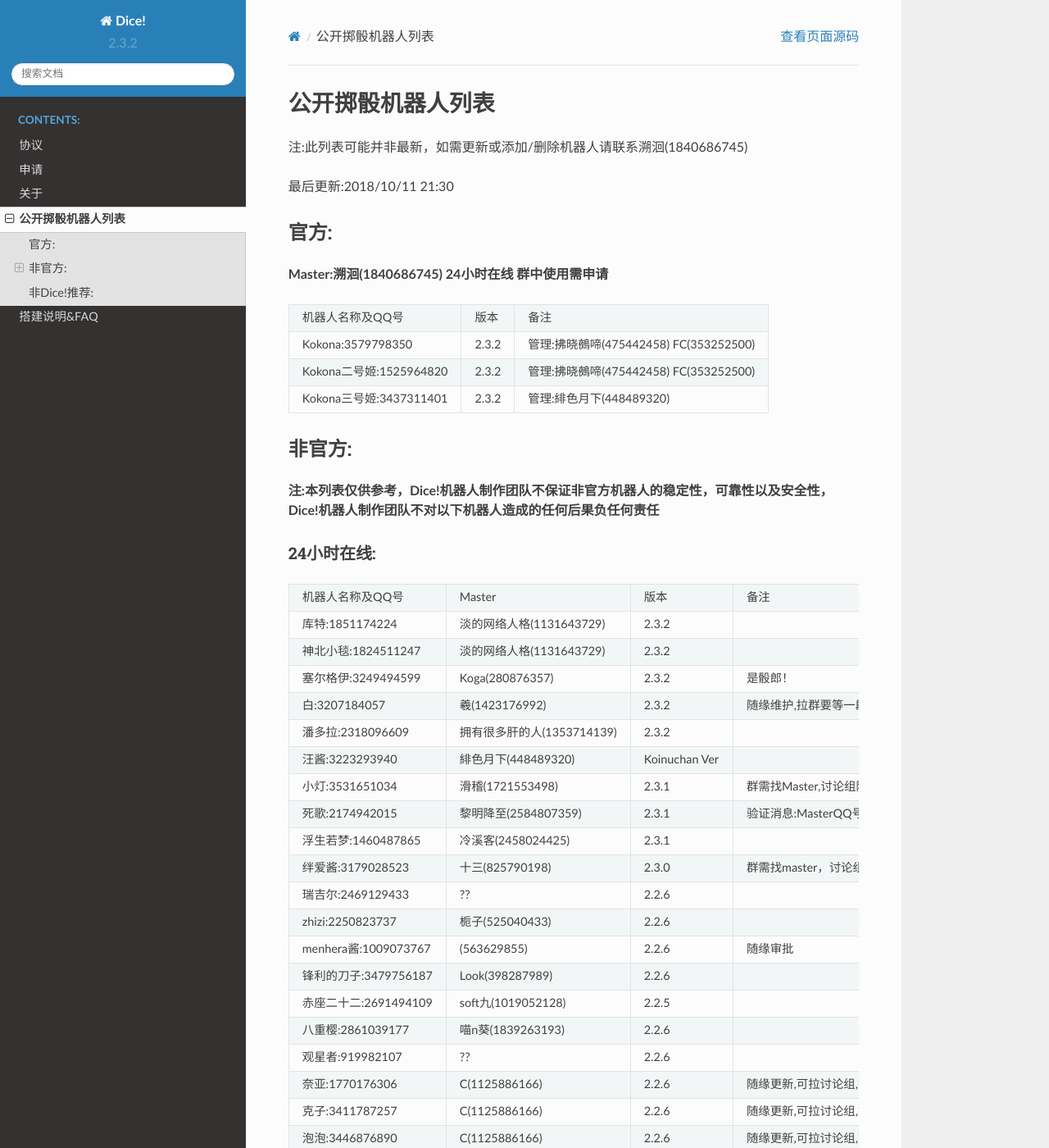
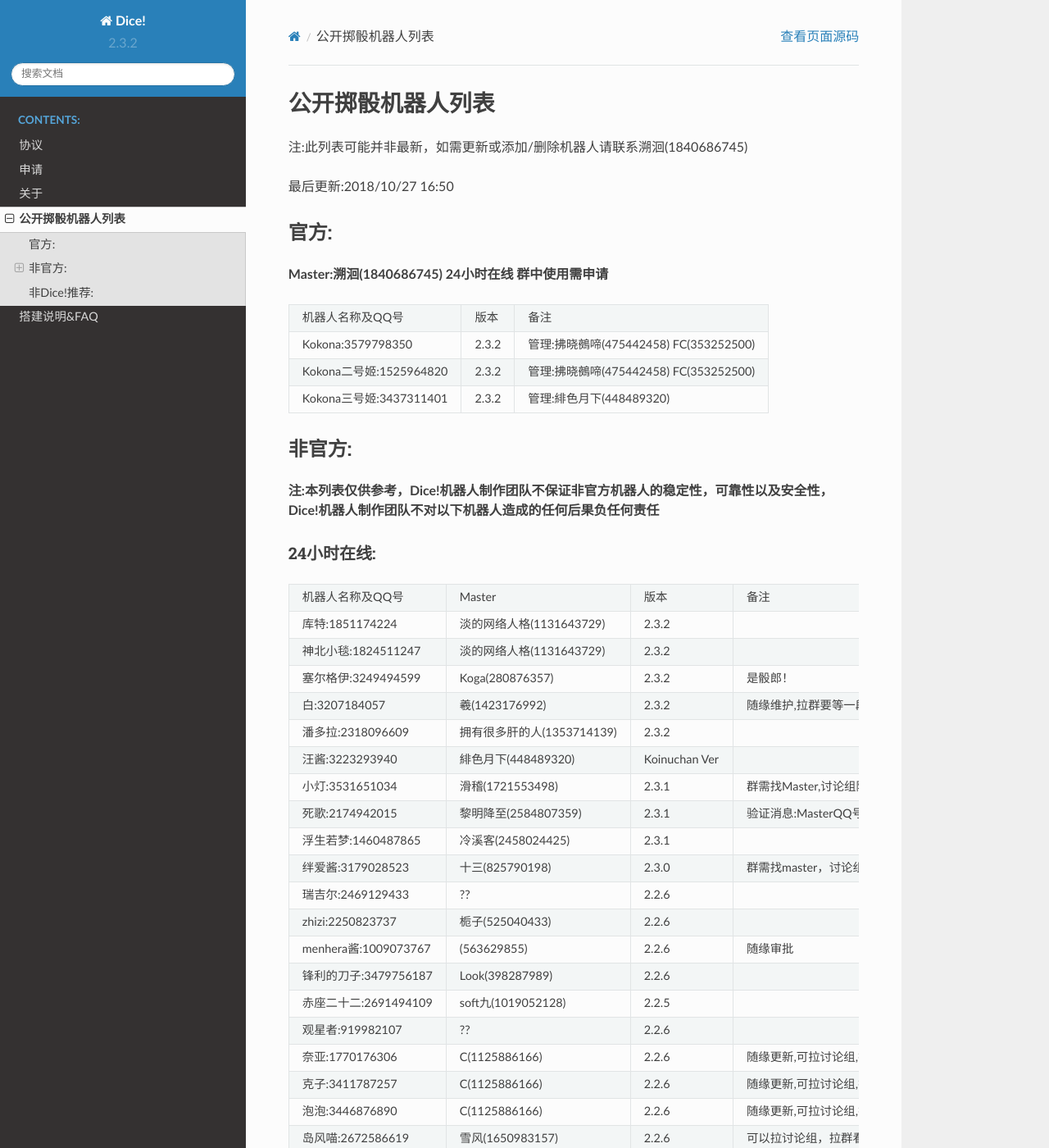
Before and after one commit to Dice-Developer-Team/Dice, a Sphinx documentation site: the page built from docs/DiceList.rst, in a window 1280 px wide and 1400 px high. Shown: the whole window at 82% size. Built offline with Sphinx 7.4.7 and the Read the Docs theme 2.0.0, drawn with Linux system fonts in a browser that asks for light colours.

Commit message:
Update DiceList.rst

```diff
--- a/docs/DiceList.rst
+++ b/docs/DiceList.rst
@@ -7,7 +7,7 @@
 
 注:此列表可能并非最新，如需更新或添加/删除机器人请联系溯洄(1840686745)
 
-最后更新:2018/10/11 21:30
+最后更新:2018/10/27 16:50
 
 官方:
 ==========
@@ -65,8 +65,6 @@
 +--------------------------+------------------------------+------------------+--------------------------------+
 |赤座二十二:2691494109     |soft九(1019052128)            |2.2.5             |                                |
 +--------------------------+------------------------------+------------------+--------------------------------+
-|八重樱:2861039177         |喵n葵(1839263193)             |2.2.6             |                                |
-+--------------------------+------------------------------+------------------+--------------------------------+
 |观星者:919982107          |??                            |2.2.6             |                                |
 +--------------------------+------------------------------+------------------+--------------------------------+
 |奈亚:1770176306           |C(1125886166)                 |2.2.6             |随缘更新,可拉讨论组,拉群需等待  |
```
